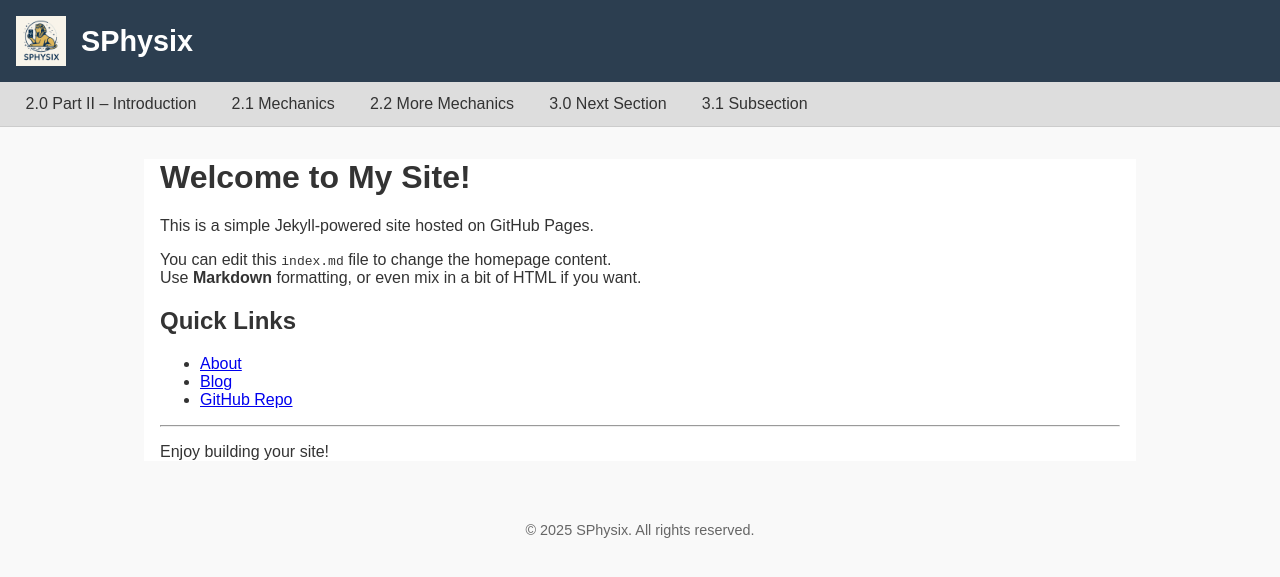
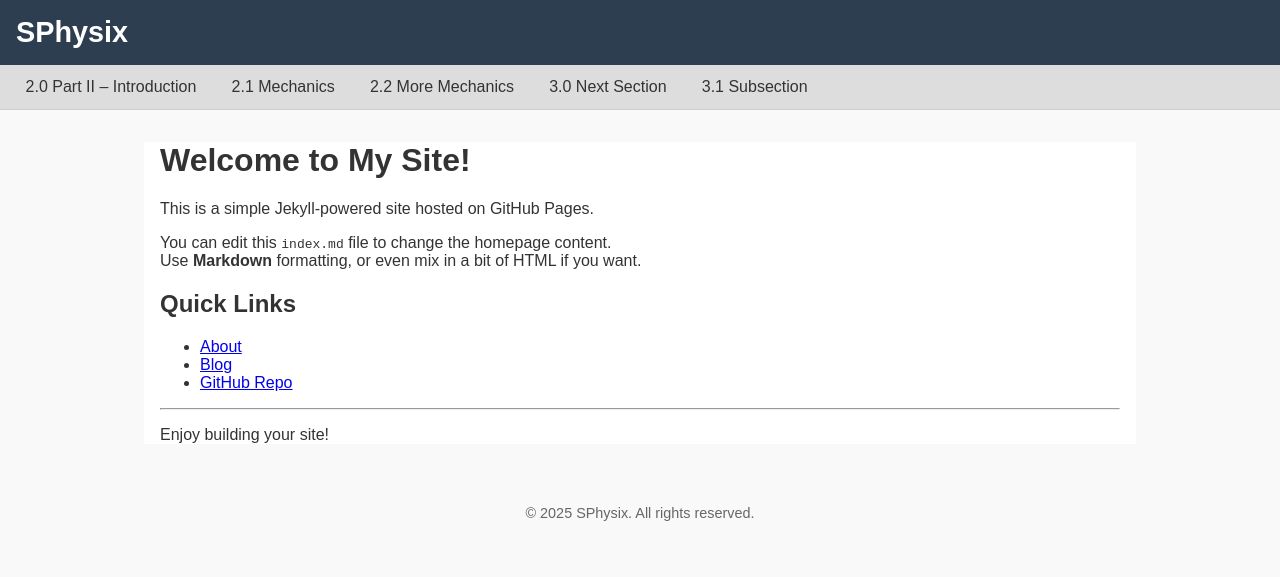
Before and after one commit to rplano/sphysix, a Jekyll site: the page built from index.md, in a window 1280 px wide. Shown: the top 577 px of the page. Built offline with Jekyll 4.4.1, drawn with Linux system fonts in a browser that asks for light colours.

Commit message:
Update default.html

```diff
--- a/_layouts/default.html
+++ b/_layouts/default.html
@@ -9,7 +9,6 @@
 <body>
   <header>
     <div class="header-content">
-      <img src="{{ site.baseurl }}/images/SPHYSIX.png" alt="SPHYSIX Logo" class="logo" />
       <h1><a href="{{ site.baseurl }}/index.html">{{ site.title }}</a></h1>
     </div>
   </header>
```
